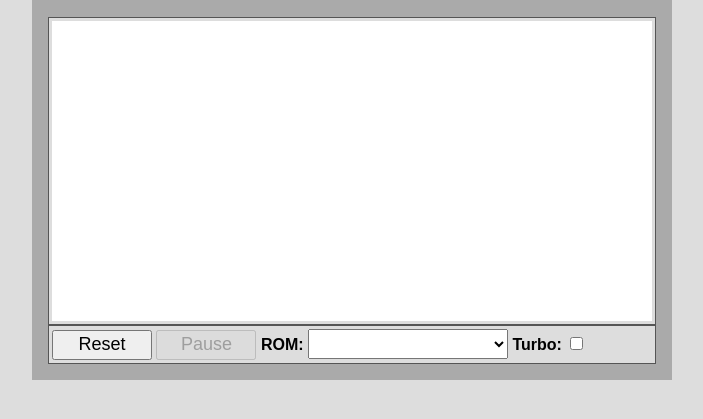
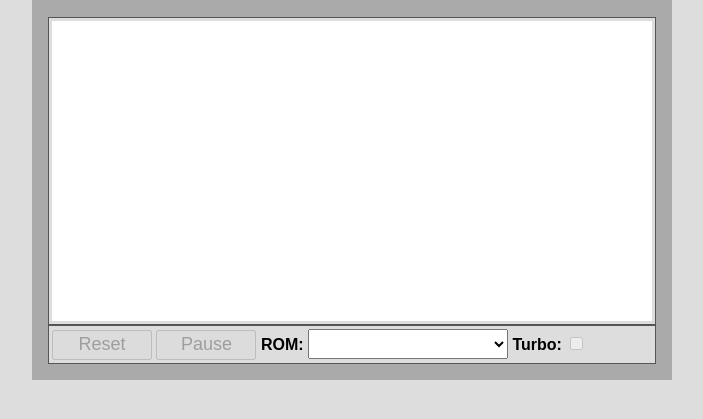
Before and after one commit to joshuv888/chip8-html5, a plain HTML site: page index.htm in a window 1280 px wide. Shown: the part 151-570 px from the top of the page, without its empty margins (288-991 px from the left). Drawn offline with Linux system fonts and the light colour scheme.

Commit message:
Disable components in initial state on load page.
modified:   index.htm
* Disable "Reset" button.
* Disable "Start/Pause" button.
* Disable "Turbo" checkbox.

These components must not be active until the game starts.

```diff
--- a/index.htm
+++ b/index.htm
@@ -25,10 +25,10 @@
                     --><canvas id="display-canvas">Your browser doesn't support &lt;canvas&gt;&lt;/canvas&gt; tag!</canvas><!--
                 --></div>
                 <div id="controls-container">
-                    <button id="reset-button">Reset</button>
+                    <button id="reset-button" disabled>Reset</button>
                     <button id="toggle-run-button" disabled>Pause</button>
                     <label>ROM: <select id="roms-list"></select></label>
-                    <label>Turbo: <input id="turbo-checkbox" type="checkbox" /></label>
+                    <label>Turbo: <input id="turbo-checkbox" type="checkbox" disabled /></label>
                 </div>
             </div>
         </div>
```
